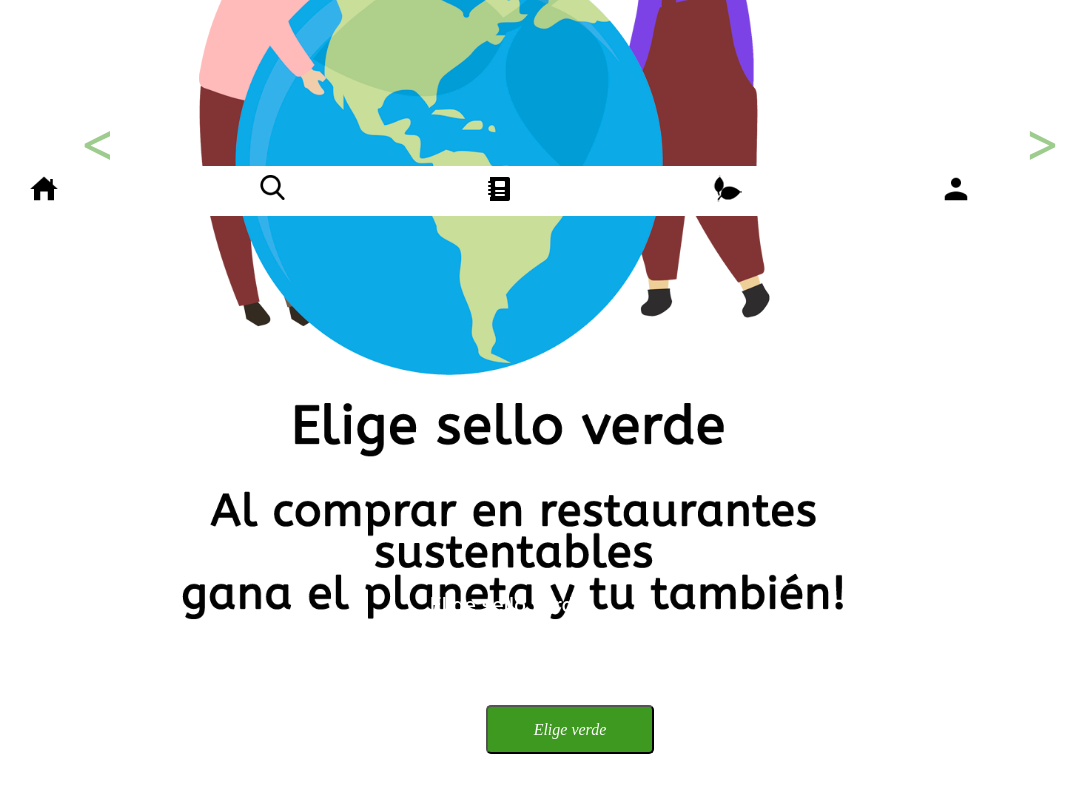
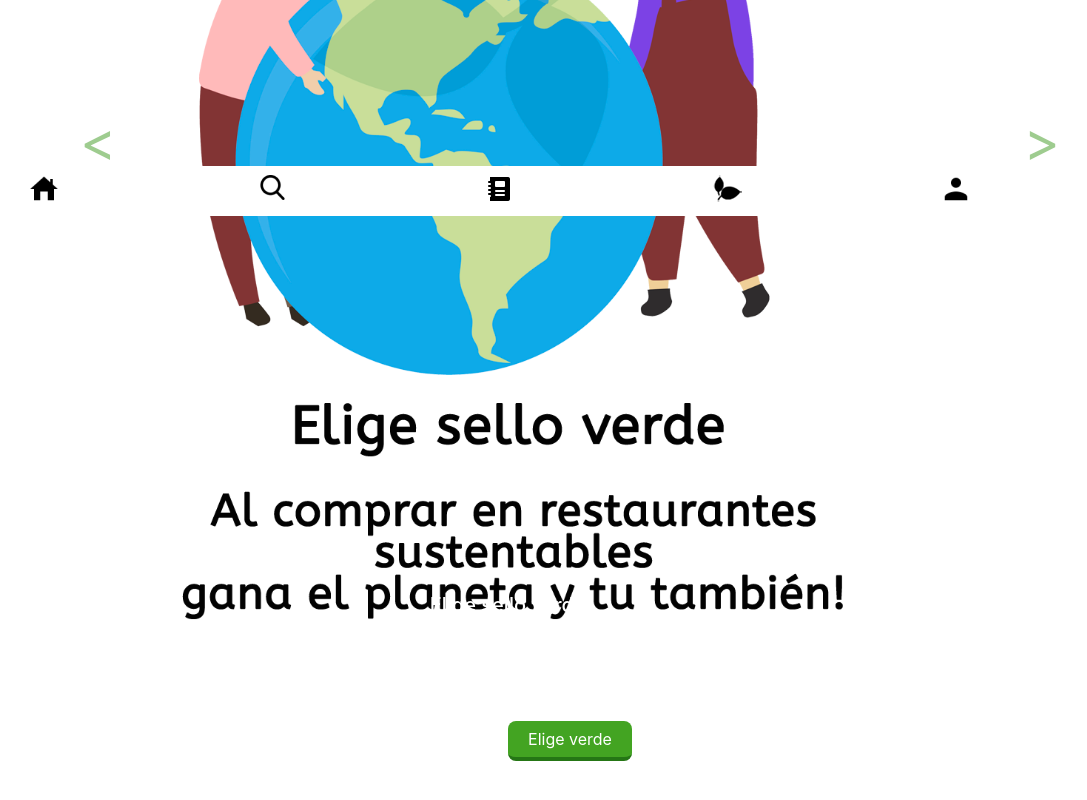
Before and after one commit to alelulu/SCL009-hackathon-ubereats, a React (Create React App) app: page /bienvenida in a window 1280 px wide. Shown: the part 584-1384 px from the top of the page, without its empty margins (70-1157 px from the left). Built offline with nearby package versions, Linux system fonts and the light colour scheme; a web font is replaced by a local one.

Commit message:
linkeando restaurantes y beneficios

```diff
--- a/src/componentes/estilos/progreso.css
+++ b/src/componentes/estilos/progreso.css
@@ -48,7 +48,6 @@ text-align: center
 }
 .a-gana-mas {
   color: #43A422 !important;
-  margin-right: 2rem
 }
 .btn-promociones {
   background-color: #43A422;
--- a/src/componentes/progreso.js
+++ b/src/componentes/progreso.js
@@ -2,7 +2,6 @@
 
 import React, { Component } from 'react';
 import './estilos/progreso.css';
-import { Link } from 'react-router-dom';
 
 class Progreso extends Component {
   render(){
@@ -24,9 +23,7 @@ class Progreso extends Component {
           </div>
           <div className="row">
             <div className="col col-gana-mas">
-              <Link to="/descripcion">
-              <p className="a-gana-mas">¡Gana más puntos!</p>
-              </Link>
+              <p className="a-gana-mas" onClick={() => this.props.cambiarMostrarNivel(0)}>¿Cómo gano puntos?</p>
             </div>
           </div>
         </div>
--- a/src/paginas/beneficios.js
+++ b/src/paginas/beneficios.js
@@ -46,7 +46,8 @@ class Beneficios extends Component{
       mostrarNivel: 0,
       iconoActual: usuario1
     }
-    this.mostrarProgreso = this.mostrarProgreso.bind(this)
+    this.mostrarProgreso = this.mostrarProgreso.bind(this);
+    this.cambiarMostrarNivel = this.cambiarMostrarNivel.bind(this);
   }
 
   componentDidMount() {
@@ -61,7 +62,7 @@ class Beneficios extends Component{
   alternarVistas(indiceNivel) {
     if(this.state.mostrarProgreso){
       return (
-      <Progreso puntos={this.state.puntosActuales} puntosMaximos={this.state.niveles[this.state.indiceNivelActual].puntos}/>
+      <Progreso puntos={this.state.puntosActuales} cambiarMostrarNivel={this.cambiarMostrarNivel} puntosMaximos={this.state.niveles[this.state.indiceNivelActual].puntos}/>
       )}
     else{
       return (
--- a/src/paginas/bienvenida.js
+++ b/src/paginas/bienvenida.js
@@ -65,7 +65,7 @@ class Bienvenida extends Component{
             </div>
           </div>
         </div>
-        <Link to="/finalizar">
+        <Link to="/restaurantes">
           <button className="btnVerde">Elige verde</button>
         </Link>
 
--- a/src/paginas/estilos/bienvenida.css
+++ b/src/paginas/estilos/bienvenida.css
@@ -43,7 +43,7 @@ color: #3E9920;
 margin-top:20px;
 
 }
-.btnVerde{
+/* .btnVerde{
  width: 168px;
 height: 49px;
 left: 213px;
@@ -54,7 +54,19 @@ font-family: ABeeZee;
 font-style: italic;
 font-weight: normal;
 border-radius: 5px;
-
+} */
+.btnVerde {
+  background-color: #43A422;
+  color: #ffffff;
+  border: none;
+  border-radius: 8px;
+  padding: 6px 20px;
+  margin-top: 1rem;
+  border-bottom: #257615 solid 4px
+}
+.btnVerde:hover {
+  border-top: #257615 solid 1px;
+  border-bottom: #257615 solid 2px
 }
 .carousel-inner > .item > img {
     object-fit: scale-down;
--- a/src/paginas/estilos/restaurantes.css
+++ b/src/paginas/estilos/restaurantes.css
@@ -58,3 +58,6 @@
 .restaurant-points{
     align-items: center;
 }
+a {
+    color: #212529
+}
--- a/src/paginas/perfil-usuario.js
+++ b/src/paginas/perfil-usuario.js
@@ -2,6 +2,7 @@ import React from 'react';
 import './estilos/perfil-usuario.css';
 import user from '../imagenes/usuarios/usuario2.png';
 import hamburger from '../imagenes/iconos/hamburguesa.png';
+import { Link } from 'react-router-dom';
 
 class Usuario extends React.Component{
     render(){
@@ -52,7 +53,7 @@ class Usuario extends React.Component{
                         <p>Promociones</p>
                     </div>
                 </div>
-
+                <Link to="/beneficios">
                     <div className="usuario-linetwo">
                         <div className="usuario-heart">
                             <i class="fas fa-trophy"></i>
@@ -61,6 +62,7 @@ class Usuario extends React.Component{
                             <p>Beneficios</p>
                         </div>
                     </div>
+                </Link>
 
                 <div className="usuario-linetwo">
                     <div className="usuario-heart">
--- a/src/paginas/restaurantes.js
+++ b/src/paginas/restaurantes.js
@@ -1,6 +1,7 @@
 import React from 'react';
 import data from '../data/restaurantes.json'
 import './estilos/restaurantes.css';
+import { Link } from 'react-router-dom';
 
 class Restaurantes extends React.Component{
 
@@ -12,6 +13,7 @@ class Restaurantes extends React.Component{
 
         return (
              data.Restaurante.map(element=>
+                <Link to="/finalizar">
                 <div className="restaurant-card" key={element.id}>
 
                     <div className="restaurant-img">
@@ -40,6 +42,8 @@ class Restaurantes extends React.Component{
 
                     </div>
                 </div>
+                </Link>
+
             )
         )
     }
```
Also changed, not shown: src/App.css (line endings or trailing spaces). Lines whose indentation alone changed are shown as unchanged.
